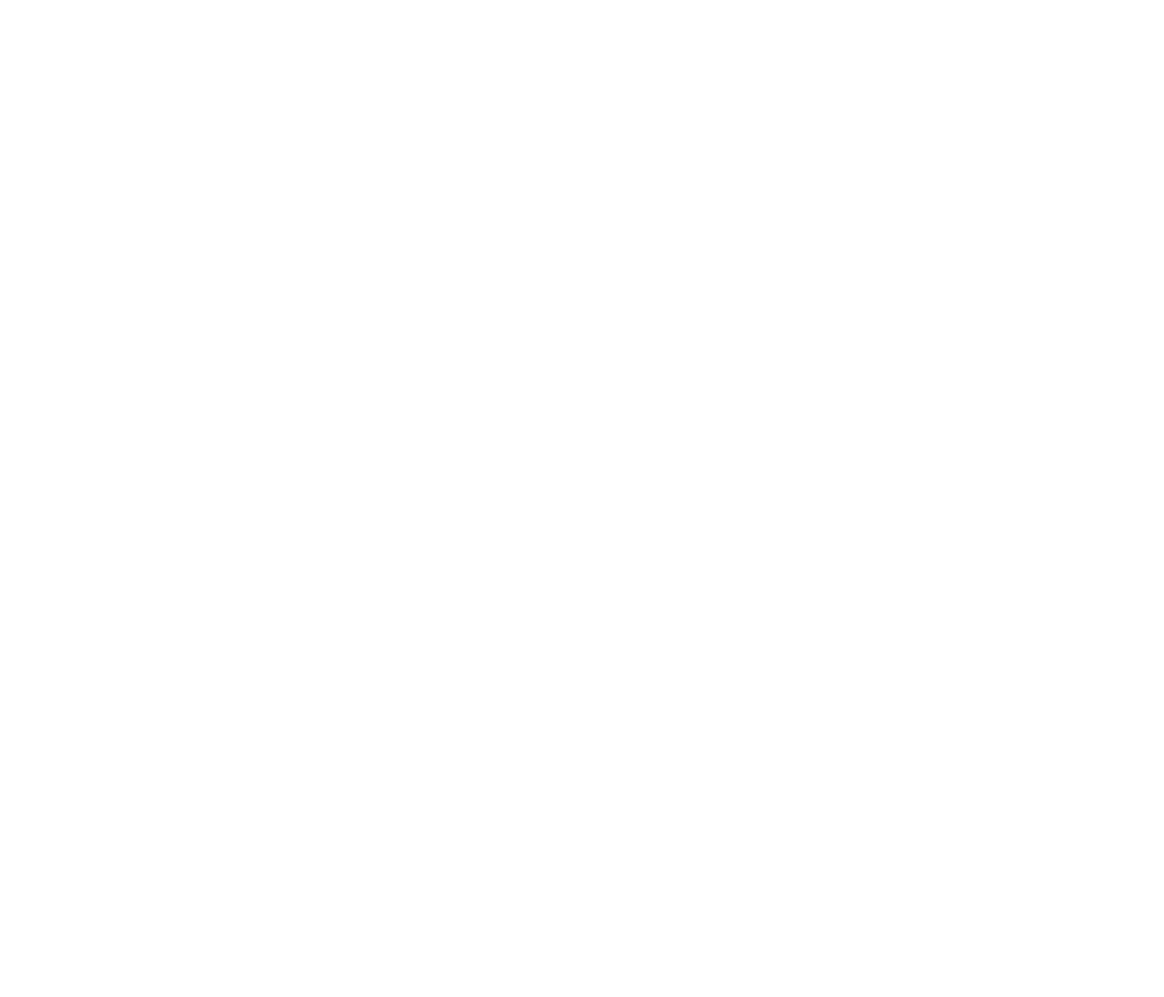
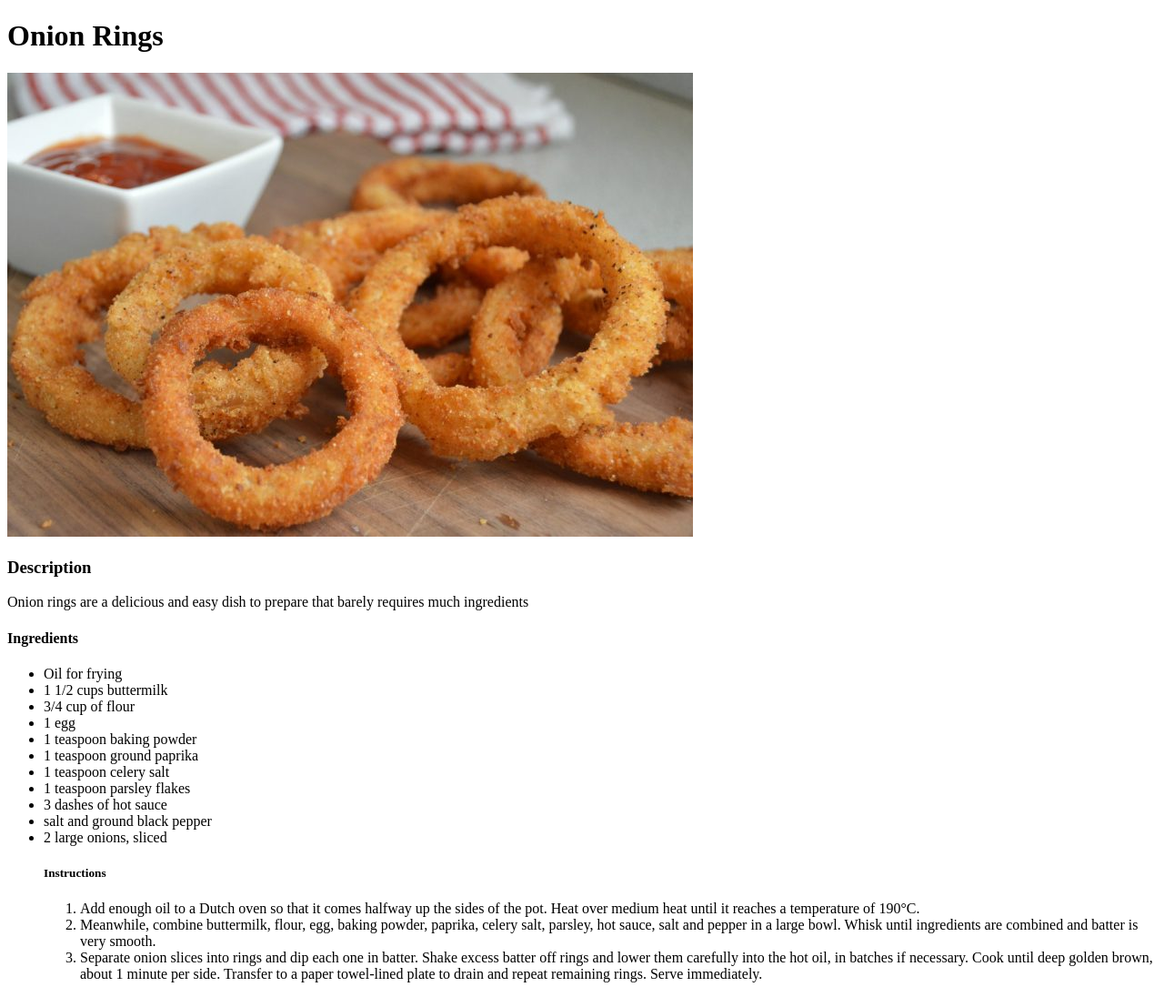
Before and after one commit to TheJeyK/odin-recipes, a plain HTML site: page recipes/onionring.html in a window 1280 px wide. Shown: the whole page at 91% size. Before the commit the page ends 800 px from the top, so only its background shows below. Drawn offline with Linux system fonts and the light colour scheme.

Commit message:
Add instructions for making the dish

```diff
--- a/recipes/onionring.html
+++ b/recipes/onionring.html
@@ -5,6 +5,36 @@
         <title>Onion Rings</title>
     </head>
     <body>
-
+        <h1>Onion Rings</h1>
+        <img src="img/onionring.jpg" alt="Delicious onion rings">
+        <h3>Description</h3>
+        <p>Onion rings are a delicious and easy dish to prepare that barely requires much ingredients</p>
+        <h4>Ingredients</h4>
+        <ul>
+            <li>Oil for frying</li>
+            <li>1 1/2 cups buttermilk</li>
+            <li>3/4 cup of flour</li>
+            <li>1 egg</li>
+            <li>1 teaspoon baking powder</li>
+            <li>1 teaspoon ground paprika</li>
+            <li>1 teaspoon celery salt</li>
+            <li>1 teaspoon parsley flakes</li>
+            <li>3 dashes of hot sauce</li>
+            <li>salt and ground black pepper</li>
+            <li>2 large onions, sliced</li>
+            <h5>Instructions</h5>
+            <ol>
+                <li>Add enough oil to a Dutch oven so that it comes halfway up the sides of the pot. Heat over
+                    medium heat until it reaches a temperature of 190°C.
+                </li>
+                <li>Meanwhile, combine buttermilk, flour, egg, baking powder, paprika, celery salt, parsley, hot sauce,
+                    salt and pepper in a large bowl. Whisk until ingredients are combined and batter is very smooth.
+                </li>
+                <li>Separate onion slices into rings and dip each one in batter. Shake excess batter off rings and lower
+                    them carefully into the hot oil, in batches if necessary. Cook until deep golden brown, about 1 minute
+                    per side. Transfer to a paper towel-lined plate to drain and repeat remaining rings. Serve immediately.
+                </li>
+            </ol>
+        </ul>
     </body>
 </html>
```
